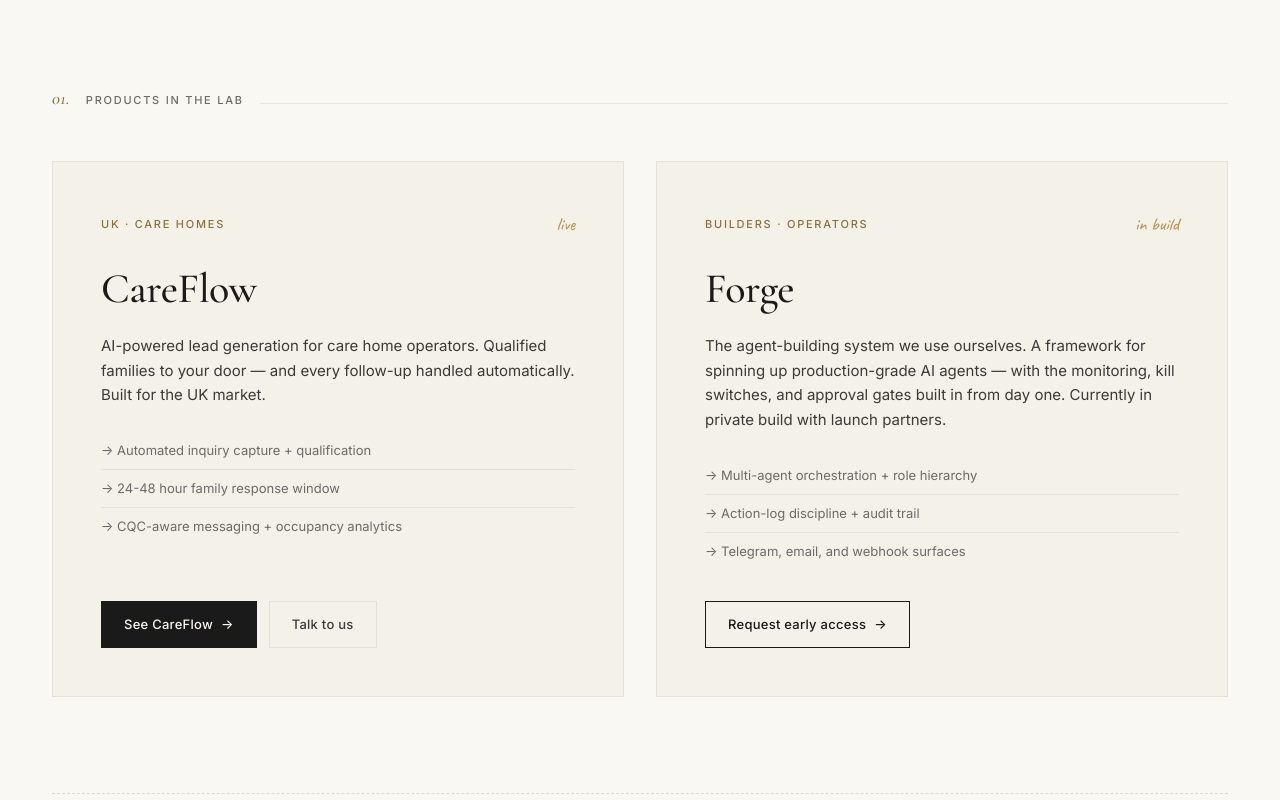
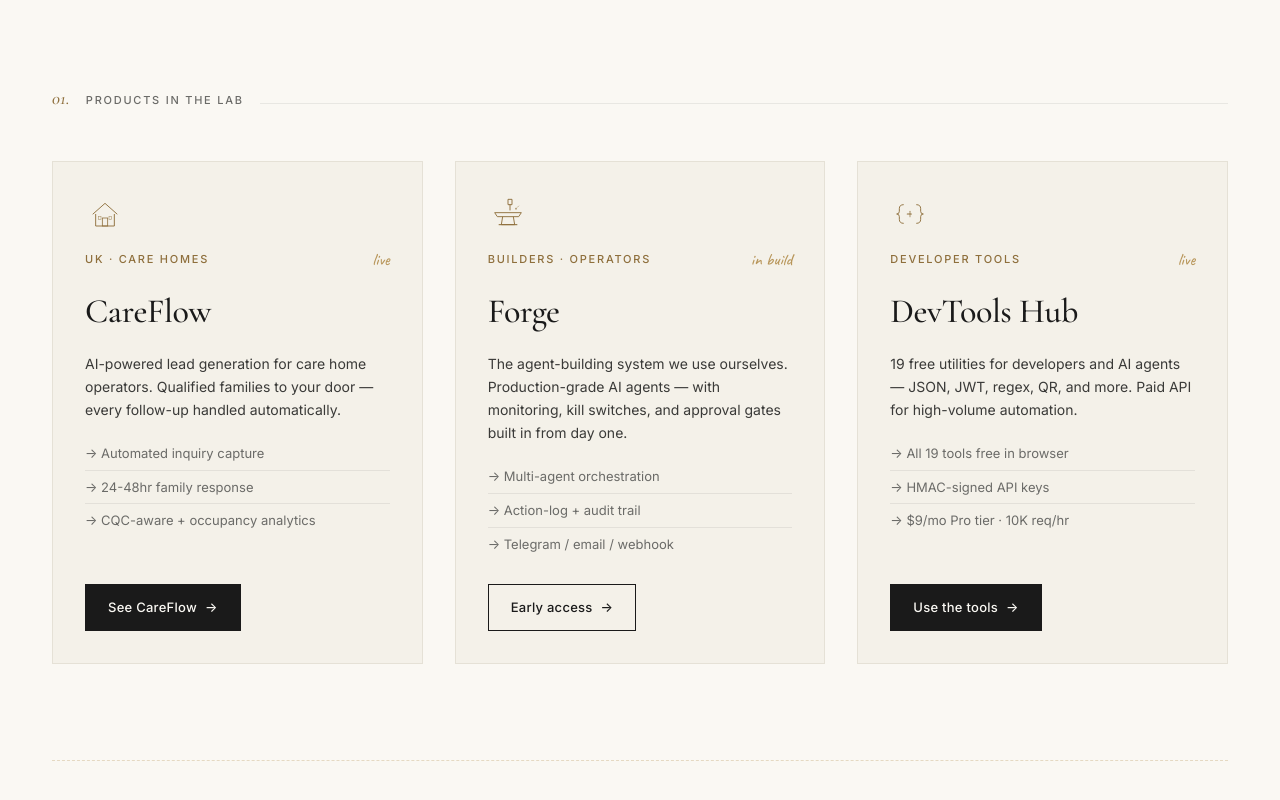
Before and after one commit to Ten30studio/ten30studio.com, a website: page ai.html in a window 1280 px wide. Shown: the part 420-1220 px from the top of the page. Drawn offline with nearby package versions, Linux system fonts and the light colour scheme.

Commit message:
feat: add DevTools Hub as third product in AI family
- Restructured /ai page 'Products in the lab' from 2-up (col-6) → 3-up (col-4)
- New DevTools Hub card alongside CareFlow + Forge
  · Tag: Developer Tools · live
  · 19 free utilities for devs + AI agents (JSON, JWT, regex, QR, etc.)
  · CTA: 'Use the tools →' linking to devtools-hub-soo9.vercel.app
    (will swap to tools.ten30studio.com once domain is bound)
- Added small icon-thumbnails to all 3 cards for visual consistency
  · CareFlow = building/home (care-home motif)
  · Forge = anvil + hammer + spark
  · DevTools Hub = code brackets { } with cursor pulse
- Tightened copy slightly for narrower 3-up cards
- Per ten30-studios-operating-doctrine: cross-platform alignment for
  the existing DevTools Hub product into Ten30 AI family ecosystem

```diff
--- a/ai.html
+++ b/ai.html
@@ -72,39 +72,92 @@
 
       <div class="row">
         <!-- CareFlow -->
-        <div class="col-6" style="background: var(--surface); border: 1px solid var(--border); padding: var(--s-7); display: flex; flex-direction: column;">
-          <div style="display: flex; align-items: center; gap: var(--s-3); margin-bottom: var(--s-4);">
+        <div class="col-4" style="background: var(--surface); border: 1px solid var(--border); padding: var(--s-6); display: flex; flex-direction: column;">
+          <div style="margin-bottom: var(--s-3); color: var(--accent-deep);">
+            <!-- Building icon (care home) -->
+            <svg width="40" height="40" viewBox="0 0 60 60" fill="none" aria-hidden="true">
+              <path d="M12 30 L30 14 L48 30" stroke="currentColor" stroke-width="1.4" stroke-linecap="round" stroke-linejoin="round"/>
+              <path d="M16 30 L16 48 L44 48 L44 30" stroke="currentColor" stroke-width="1.4"/>
+              <rect x="26" y="36" width="8" height="12" fill="none" stroke="currentColor" stroke-width="1.2"/>
+              <rect x="20" y="34" width="4" height="4" fill="none" stroke="currentColor" stroke-width="0.9" opacity="0.7"/>
+              <rect x="36" y="34" width="4" height="4" fill="none" stroke="currentColor" stroke-width="0.9" opacity="0.7"/>
+            </svg>
+          </div>
+          <div style="display: flex; align-items: center; gap: var(--s-3); margin-bottom: var(--s-3);">
             <span class="t-eyebrow gold">UK · Care Homes</span>
-            <span style="font-family: var(--script); font-size: 18px; color: var(--accent); margin-left: auto;">live</span>
+            <span style="font-family: var(--script); font-size: 17px; color: var(--accent); margin-left: auto;">live</span>
           </div>
-          <h3 style="font-family: var(--serif); font-size: 42px; font-weight: 500; color: var(--ink); margin-bottom: var(--s-3); letter-spacing: -0.012em;">CareFlow</h3>
-          <p class="t-body" style="margin-bottom: var(--s-5);">AI-powered lead generation for care home operators. Qualified families to your door — and every follow-up handled automatically. Built for the UK market.</p>
-          <ul style="list-style: none; margin-bottom: var(--s-6);">
-            <li class="t-small" style="padding: 8px 0; border-bottom: 1px solid var(--rule);">→ Automated inquiry capture + qualification</li>
-            <li class="t-small" style="padding: 8px 0; border-bottom: 1px solid var(--rule);">→ 24-48 hour family response window</li>
-            <li class="t-small" style="padding: 8px 0;">→ CQC-aware messaging + occupancy analytics</li>
+          <h3 style="font-family: var(--serif); font-size: 34px; font-weight: 500; color: var(--ink); margin-bottom: var(--s-3); letter-spacing: -0.012em;">CareFlow</h3>
+          <p class="t-body" style="margin-bottom: var(--s-4); font-size: 14px;">AI-powered lead generation for care home operators. Qualified families to your door — every follow-up handled automatically.</p>
+          <ul style="list-style: none; margin-bottom: var(--s-5);">
+            <li class="t-small" style="padding: 6px 0; border-bottom: 1px solid var(--rule);">→ Automated inquiry capture</li>
+            <li class="t-small" style="padding: 6px 0; border-bottom: 1px solid var(--rule);">→ 24-48hr family response</li>
+            <li class="t-small" style="padding: 6px 0;">→ CQC-aware + occupancy analytics</li>
           </ul>
-          <div style="display: flex; gap: var(--s-3); margin-top: auto;">
+          <div style="display: flex; gap: var(--s-2); margin-top: auto; flex-wrap: wrap;">
             <a href="/careflow" class="btn btn-primary">See CareFlow <span class="arrow">→</span></a>
-            <a href="mailto:admin@ten30studio.com?subject=CareFlow" class="btn btn-ghost">Talk to us</a>
           </div>
         </div>
 
         <!-- Forge -->
-        <div class="col-6" style="background: var(--surface); border: 1px solid var(--border); padding: var(--s-7); display: flex; flex-direction: column;">
-          <div style="display: flex; align-items: center; gap: var(--s-3); margin-bottom: var(--s-4);">
+        <div class="col-4" style="background: var(--surface); border: 1px solid var(--border); padding: var(--s-6); display: flex; flex-direction: column;">
+          <div style="margin-bottom: var(--s-3); color: var(--accent-deep);">
+            <!-- Anvil/forge icon -->
+            <svg width="40" height="40" viewBox="0 0 60 60" fill="none" aria-hidden="true">
+              <path d="M10 28 L50 28 L46 34 L14 34 Z" stroke="currentColor" stroke-width="1.4" stroke-linejoin="round"/>
+              <path d="M22 34 L20 46 L40 46 L38 34" stroke="currentColor" stroke-width="1.4" stroke-linejoin="round"/>
+              <path d="M16 46 L44 46" stroke="currentColor" stroke-width="1.6"/>
+              <!-- hammer above -->
+              <path d="M30 8 L36 8 L36 16 L30 16 Z" stroke="currentColor" stroke-width="1.4"/>
+              <line x1="33" y1="16" x2="33" y2="24" stroke="currentColor" stroke-width="1.4" stroke-linecap="round"/>
+              <!-- spark -->
+              <circle cx="42" cy="22" r="1.4" fill="currentColor" opacity="0.7"/>
+              <line x1="44" y1="20" x2="46" y2="18" stroke="currentColor" stroke-width="1" stroke-linecap="round" opacity="0.7"/>
+            </svg>
+          </div>
+          <div style="display: flex; align-items: center; gap: var(--s-3); margin-bottom: var(--s-3);">
             <span class="t-eyebrow gold">Builders · Operators</span>
-            <span style="font-family: var(--script); font-size: 18px; color: var(--accent); margin-left: auto;">in build</span>
+            <span style="font-family: var(--script); font-size: 17px; color: var(--accent); margin-left: auto;">in build</span>
           </div>
-          <h3 style="font-family: var(--serif); font-size: 42px; font-weight: 500; color: var(--ink); margin-bottom: var(--s-3); letter-spacing: -0.012em;">Forge</h3>
-          <p class="t-body" style="margin-bottom: var(--s-5);">The agent-building system we use ourselves. A framework for spinning up production-grade AI agents — with the monitoring, kill switches, and approval gates built in from day one. Currently in private build with launch partners.</p>
-          <ul style="list-style: none; margin-bottom: var(--s-6);">
-            <li class="t-small" style="padding: 8px 0; border-bottom: 1px solid var(--rule);">→ Multi-agent orchestration + role hierarchy</li>
-            <li class="t-small" style="padding: 8px 0; border-bottom: 1px solid var(--rule);">→ Action-log discipline + audit trail</li>
-            <li class="t-small" style="padding: 8px 0;">→ Telegram, email, and webhook surfaces</li>
+          <h3 style="font-family: var(--serif); font-size: 34px; font-weight: 500; color: var(--ink); margin-bottom: var(--s-3); letter-spacing: -0.012em;">Forge</h3>
+          <p class="t-body" style="margin-bottom: var(--s-4); font-size: 14px;">The agent-building system we use ourselves. Production-grade AI agents — with monitoring, kill switches, and approval gates built in from day one.</p>
+          <ul style="list-style: none; margin-bottom: var(--s-5);">
+            <li class="t-small" style="padding: 6px 0; border-bottom: 1px solid var(--rule);">→ Multi-agent orchestration</li>
+            <li class="t-small" style="padding: 6px 0; border-bottom: 1px solid var(--rule);">→ Action-log + audit trail</li>
+            <li class="t-small" style="padding: 6px 0;">→ Telegram / email / webhook</li>
           </ul>
-          <div style="display: flex; gap: var(--s-3); margin-top: auto;">
-            <a href="mailto:admin@ten30studio.com?subject=Forge%20early%20access" class="btn btn-outline">Request early access <span class="arrow">→</span></a>
+          <div style="display: flex; gap: var(--s-2); margin-top: auto; flex-wrap: wrap;">
+            <a href="mailto:admin@ten30studio.com?subject=Forge%20early%20access" class="btn btn-outline">Early access <span class="arrow">→</span></a>
+          </div>
+        </div>
+
+        <!-- DevTools Hub -->
+        <div class="col-4" style="background: var(--surface); border: 1px solid var(--border); padding: var(--s-6); display: flex; flex-direction: column;">
+          <div style="margin-bottom: var(--s-3); color: var(--accent-deep);">
+            <!-- Code brackets / terminal icon -->
+            <svg width="40" height="40" viewBox="0 0 60 60" fill="none" aria-hidden="true">
+              <!-- left bracket { -->
+              <path d="M20 16 Q14 16 14 22 L14 26 Q14 30 10 30 Q14 30 14 34 L14 38 Q14 44 20 44" stroke="currentColor" stroke-width="1.4" stroke-linecap="round" stroke-linejoin="round" fill="none"/>
+              <!-- right bracket } -->
+              <path d="M40 16 Q46 16 46 22 L46 26 Q46 30 50 30 Q46 30 46 34 L46 38 Q46 44 40 44" stroke="currentColor" stroke-width="1.4" stroke-linecap="round" stroke-linejoin="round" fill="none"/>
+              <!-- cursor / pulse in middle -->
+              <line x1="26" y1="30" x2="32" y2="30" stroke="currentColor" stroke-width="1.8" stroke-linecap="round"/>
+              <line x1="30" y1="26" x2="30" y2="34" stroke="currentColor" stroke-width="1.8" stroke-linecap="round" opacity="0.6"/>
+            </svg>
+          </div>
+          <div style="display: flex; align-items: center; gap: var(--s-3); margin-bottom: var(--s-3);">
+            <span class="t-eyebrow gold">Developer Tools</span>
+            <span style="font-family: var(--script); font-size: 17px; color: var(--accent); margin-left: auto;">live</span>
+          </div>
+          <h3 style="font-family: var(--serif); font-size: 34px; font-weight: 500; color: var(--ink); margin-bottom: var(--s-3); letter-spacing: -0.012em;">DevTools Hub</h3>
+          <p class="t-body" style="margin-bottom: var(--s-4); font-size: 14px;">19 free utilities for developers and AI agents — JSON, JWT, regex, QR, and more. Paid API for high-volume automation.</p>
+          <ul style="list-style: none; margin-bottom: var(--s-5);">
+            <li class="t-small" style="padding: 6px 0; border-bottom: 1px solid var(--rule);">→ All 19 tools free in browser</li>
+            <li class="t-small" style="padding: 6px 0; border-bottom: 1px solid var(--rule);">→ HMAC-signed API keys</li>
+            <li class="t-small" style="padding: 6px 0;">→ $9/mo Pro tier · 10K req/hr</li>
+          </ul>
+          <div style="display: flex; gap: var(--s-2); margin-top: auto; flex-wrap: wrap;">
+            <a href="https://devtools-hub-soo9.vercel.app" target="_blank" rel="noopener" class="btn btn-primary">Use the tools <span class="arrow">→</span></a>
           </div>
         </div>
       </div>
```
